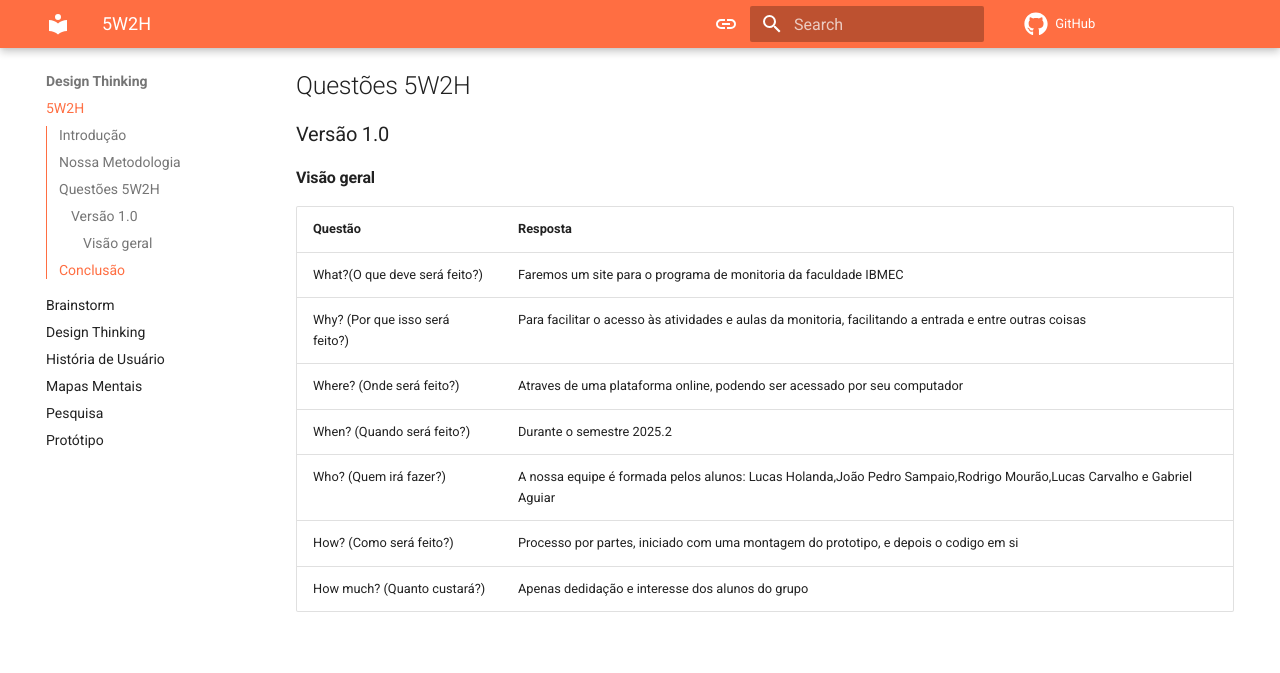
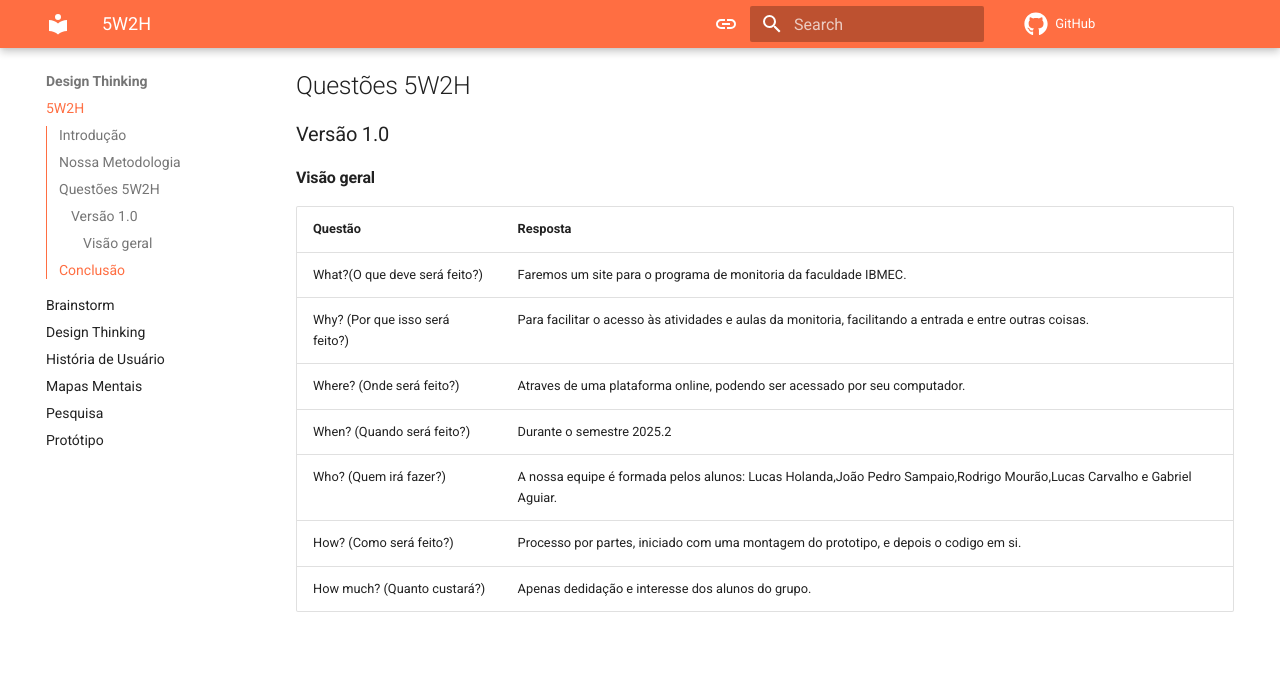
Before and after one commit to Projetos-de-Extensao/PFE_25.2_8002_VI, an MkDocs documentation site: the page built from docs/_Design Thinking/5w2h.md, in a window 1280 px wide and 900 px high, scrolled down 561 px. Shown: the top 673 px of the window. Built offline with MkDocs 1.6.1 and Material for MkDocs 9.7.7, drawn with Linux system fonts in a browser that asks for light colours; comment, search, counter and statistics services are not loaded.

Commit message:
Format 5W2H document and improve clarity

```diff
--- a/docs/_Design Thinking/5w2h.md
+++ b/docs/_Design Thinking/5w2h.md
@@ -19,13 +19,13 @@ A equipe se reuniu para esclarecimento sobre o tema do projeto, a partir dos pon
 
 |Questão|Resposta|
 |-------|--------|
-|What?(O que deve será feito?)| Faremos um site para o programa de monitoria da faculdade IBMEC |
-|Why? (Por que isso será feito?)|Para facilitar o acesso às atividades e aulas da monitoria, facilitando a entrada e entre outras coisas|
-|Where? (Onde será feito?)|Atraves de uma plataforma online, podendo ser acessado por seu computador|
+|What?(O que deve será feito?)| Faremos um site para o programa de monitoria da faculdade IBMEC. |
+|Why? (Por que isso será feito?)|Para facilitar o acesso às atividades e aulas da monitoria, facilitando a entrada e entre outras coisas.|
+|Where? (Onde será feito?)|Atraves de uma plataforma online, podendo ser acessado por seu computador.|
 |When? (Quando será feito?)|Durante o semestre 2025.2|
-|Who? (Quem irá fazer?)|A nossa equipe é formada pelos alunos: Lucas Holanda,João Pedro Sampaio,Rodrigo Mourão,Lucas Carvalho e Gabriel Aguiar|
-|How? (Como será feito?)|Processo por partes, iniciado com uma montagem do prototipo, e depois o codigo em si|
-|How much? (Quanto custará?)|Apenas dedidação e interesse dos alunos do grupo|
+|Who? (Quem irá fazer?)|A nossa equipe é formada pelos alunos: Lucas Holanda,João Pedro Sampaio,Rodrigo Mourão,Lucas Carvalho e Gabriel Aguiar.|
+|How? (Como será feito?)|Processo por partes, iniciado com uma montagem do prototipo, e depois o codigo em si.|
+|How much? (Quanto custará?)|Apenas dedidação e interesse dos alunos do grupo.|
 
 
 
```
